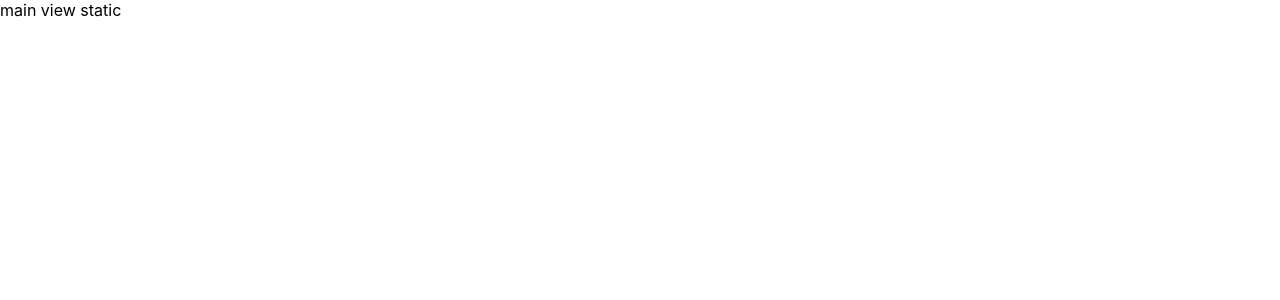
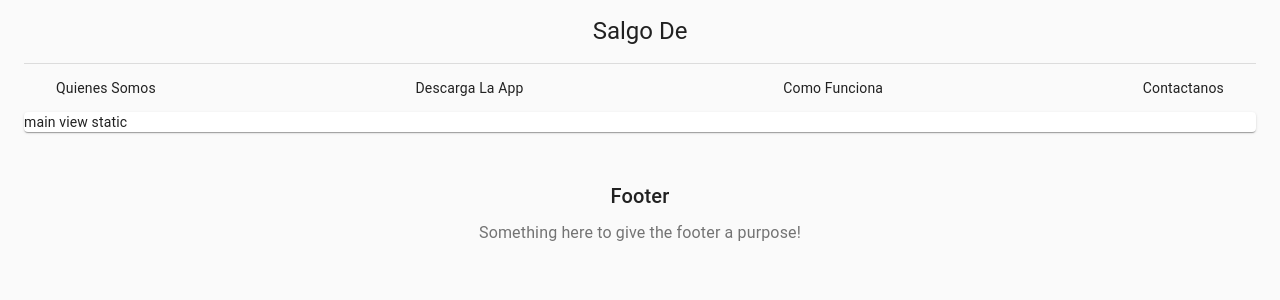
Before and after one commit to salgode/salgode-landing, a React (Create React App) app: page / in a window 1280 px wide. Shown: the top 300 px of the page. Built offline with nearby package versions, Linux system fonts and the light colour scheme.

Commit message:
Layout and routes

```diff
--- a/package.json
+++ b/package.json
@@ -3,6 +3,7 @@
   "version": "0.1.0",
   "private": true,
   "dependencies": {
+    "@material-ui/core": "^4.5.1",
     "react": "^16.10.2",
     "react-dom": "^16.10.2",
     "react-router": "^5.1.2",
--- /dev/null
+++ b/src/components/AppContainer/AppContainer.js
@@ -0,0 +1,52 @@
+import React from 'react';
+import { makeStyles } from '@material-ui/core/styles';
+import CssBaseline from '@material-ui/core/CssBaseline'
+import Paper from '@material-ui/core/Paper';
+import Container from '@material-ui/core/Container';
+import Header from './Header';
+import Links from './Links';
+import Footer from './Footer';
+
+const useStyles = makeStyles(theme => ({
+  toolbar: {
+    borderBottom: `1px solid ${theme.palette.divider}`,
+  },
+  toolbarTitle: {
+    flex: 1,
+  },
+  toolbarSecondary: {
+    justifyContent: 'space-between',
+    overflowX: 'auto',
+  },
+  toolbarLink: {
+    padding: theme.spacing(1),
+    flexShrink: 0,
+  },
+  main: {
+   //backgroundColor: 'blue',
+  },
+  footer: {
+    //backgroundColor: 'red',
+    bottom: 0,
+    padding: theme.spacing(6, 0),
+  },
+}));
+
+
+export default function AppContainer({ children }) {
+  const classes = useStyles();
+
+  return (
+    <React.Fragment>
+      <CssBaseline />
+      <Container maxWidth="lg">
+        <Header classes={classes} />
+        <Links classes={classes}/>
+        <Paper className={classes.main}>
+          { children }
+          </Paper>
+        <Footer classes={classes} />
+      </Container>
+    </React.Fragment>
+  );
+}
--- /dev/null
+++ b/src/components/AppContainer/Footer.js
@@ -0,0 +1,20 @@
+import React from 'react';
+import Typography from '@material-ui/core/Typography';
+import Container from '@material-ui/core/Container';
+
+const Footer = ({ classes }) => {
+  return (
+    <footer className={classes.footer}>
+    <Container maxWidth="lg">
+      <Typography variant="h6" align="center" gutterBottom>
+        Footer
+      </Typography>
+      <Typography variant="subtitle1" align="center" color="textSecondary" component="p">
+        Something here to give the footer a purpose!
+      </Typography>
+    </Container>
+  </footer>
+  )
+}
+
+export default Footer;
--- /dev/null
+++ b/src/components/AppContainer/Header.js
@@ -0,0 +1,20 @@
+import React from 'react';
+import Toolbar from '@material-ui/core/Toolbar';
+import Typography from '@material-ui/core/Typography';
+
+const Header = ({ classes }) => (
+  <Toolbar className={classes.toolbar}>
+    <Typography
+      component="h2"
+      variant="h5"
+      color="inherit"
+      align="center"
+      noWrap
+      className={classes.toolbarTitle}
+    >
+      Salgo De
+    </Typography>
+</Toolbar>
+);
+
+export default Header;
--- /dev/null
+++ b/src/components/AppContainer/Links.js
@@ -0,0 +1,31 @@
+import React from 'react';
+import Toolbar from '@material-ui/core/Toolbar';
+import Link from '@material-ui/core/Link';
+
+const sections = [
+  { name: 'Quienes Somos', link: '/'},
+  { name: 'Descarga La App', link: '/download'},
+  { name: 'Como Funciona', link: '/como-funciona'},
+  { name: 'Contactanos', link: '/contactanos' },
+];
+
+const Links = ({ classes }) => {
+  return (
+    <Toolbar component="nav" variant="dense" className={classes.toolbarSecondary}>
+      {sections.map(section => (
+        <Link
+          color="inherit"
+          noWrap
+          key={section.name}
+          variant="body2"
+          href={section.link}
+          className={classes.toolbarLink}
+        >
+          {section.name}
+        </Link>
+      ))}
+    </Toolbar>
+  );
+}
+
+export default Links;
--- /dev/null
+++ b/src/routes/DownloadView.js
@@ -0,0 +1,9 @@
+import React from 'react';
+
+const DownloadView = () => (
+  <div>
+    DownloadView
+  </div>
+);
+
+export default DownloadView;
--- a/src/routes/SocialView.js
+++ /dev/null
@@ -1,9 +0,0 @@
-import React from 'react';
-
-const SocialView = () => (
-  <div>
-    social view
-  </div>
-);
-
-export default SocialView;
--- a/src/routes/router.js
+++ b/src/routes/router.js
@@ -1,21 +1,24 @@
 
 import React from 'react';
 import { BrowserRouter, Route, Switch } from 'react-router-dom';
+import AppContainer from '../components/AppContainer/AppContainer';
 import MainView from  './MainView';
 import HowToView from './HowToView';
-import SocialView from './SocialView';
+import DownloadView from './DownloadView';
 import ContactView from './ContactView';
 import  NotFoundView from './NotFoundView';
 
 const AppRouter = () => (
   <BrowserRouter>
+    <AppContainer>
       <Switch>
         <Route path='/como-funciona' component={HowToView} />
-      <Route path='/medios-de-comunicacion' component={SocialView} />
+        <Route path='/download' component={DownloadView} />
         <Route path='/contactanos' component={ContactView} />
         <Route path='/' component={MainView} />
         <Route component={NotFoundView} />
       </Switch>
+    </AppContainer>
   </BrowserRouter>
 )
 
```
Also changed, not shown: 2 other files (tests, documents, lock files or other folders). Lines whose indentation alone changed are shown as unchanged.
